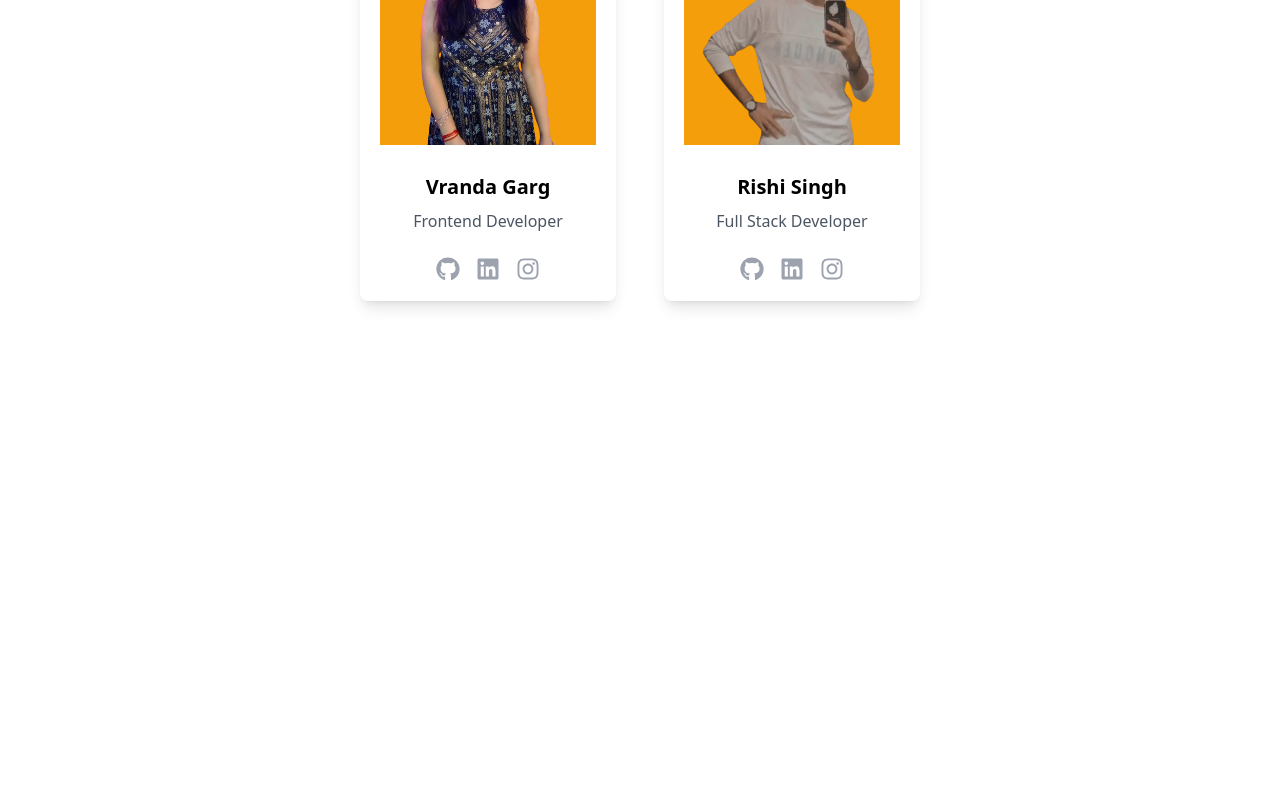
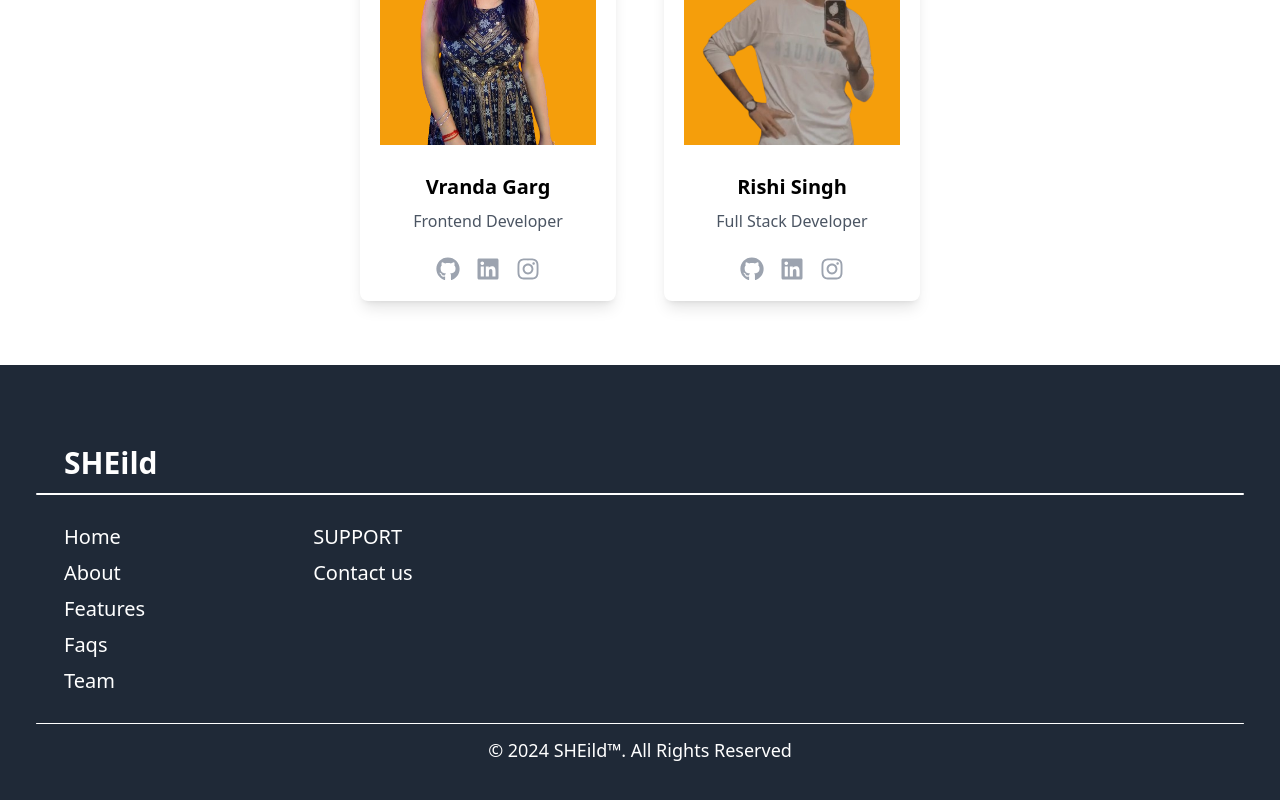
Before and after one commit to VrandaaGarg/SHEild, a React (Vite) app: page / in a window 1280 px wide. Shown: the part 1336-2136 px from the top of the page. Before the commit the page ends 1701 px from the top, so only its background shows below. Built offline with nearby package versions, Linux system fonts and the light colour scheme.

Commit message:
Footer done

```diff
--- a/src/Components/FAQs.jsx
+++ b/src/Components/FAQs.jsx
@@ -61,7 +61,7 @@ function FAQs() {
                         aria-expanded={activeIndex === index}
                         onClick={() => handleToggle(index)}
                       >
-                        <h5>{faq.question}</h5>
+                        <h5 className="text-left">{faq.question}</h5>
                         <svg
                           className={`text-gray-900 transition duration-500 ${
                             activeIndex === index ? "rotate-180" : ""
--- a/src/Components/Footer.jsx
+++ b/src/Components/Footer.jsx
@@ -1,7 +1,85 @@
 import React from "react";
+import { Link } from "react-scroll";
 
 function Footer() {
-  return <div className=""></div>;
+  return (
+    <div className="bg-gray-800 py-20 px-9">
+      <div className="flex flex-col gap-3">
+        <div className="px-7 text-white text-xl md:text-3xl font-semibold">
+          SHEild
+        </div>
+        <div className="h-[1.5px] w-full rounded-lg bg-white"></div>
+      </div>
+      <div className="flex gap-28">
+        <div className=" text-white text-base md:text-xl  py-7 px-7">
+          <ul className="flex flex-col gap-2">
+            <li>
+              <Link
+                smooth={true}
+                duration={500}
+                to=""
+                className=" cursor-pointer"
+              >
+                Home
+              </Link>
+            </li>
+            <li>
+              <Link
+                smooth={true}
+                duration={500}
+                to="About"
+                className=" cursor-pointer"
+              >
+                About
+              </Link>
+            </li>
+            <li>
+              <Link
+                smooth={true}
+                duration={500}
+                to="Features"
+                className=" cursor-pointer"
+              >
+                Features
+              </Link>
+            </li>
+            <li>
+              <Link
+                smooth={true}
+                duration={500}
+                to="FAQs"
+                className=" cursor-pointer"
+              >
+                Faqs
+              </Link>
+            </li>
+            <li>
+              <Link
+                smooth={true}
+                duration={500}
+                to="Team"
+                className=" cursor-pointer"
+              >
+                Team
+              </Link>
+            </li>
+          </ul>
+        </div>
+        <div className="">
+          <ul className="text-white text-base md:text-xl py-7 px-7 flex flex-col gap-2">
+            <li>SUPPORT</li>
+            <li>Contact us</li>
+          </ul>
+        </div>
+      </div>
+      <div className="flex flex-col gap-3">
+        <div className="h-[1.5px] w-full rounded-lg bg-white"></div>
+        <div className="text-white text-sm md:text-lg text-center">
+          © 2024 SHEild™. All Rights Reserved
+        </div>
+      </div>
+    </div>
+  );
 }
 
 export default Footer;
```
